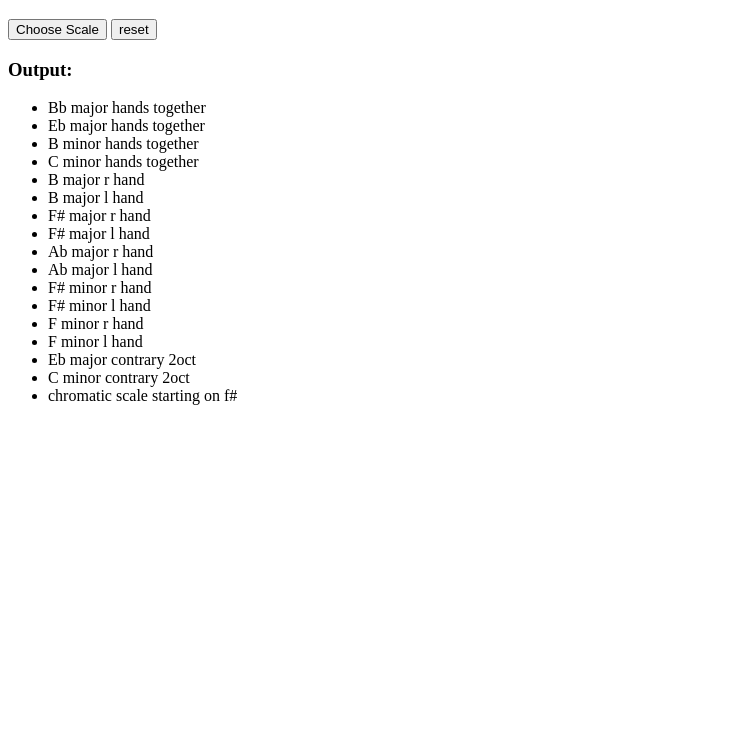
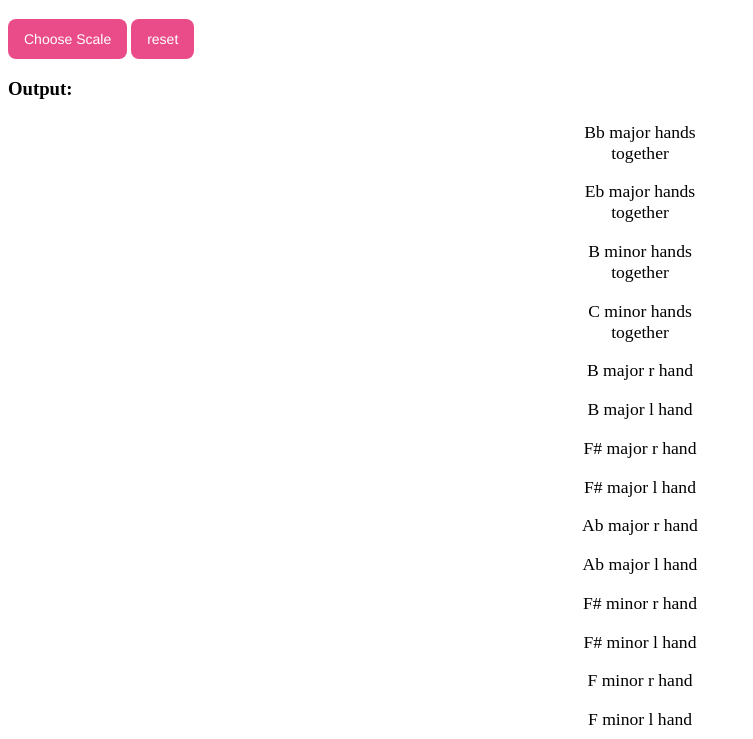
Before and after one commit to Geronimo2763/simple-abrsm-practise-helper, a plain HTML site: page index.html in a window 1280 px wide. Shown: the part 61-800 px from the top of the page, without its empty margins (0-753 px from the left). Drawn offline with Linux system fonts and the light colour scheme.

Commit message:
Update index.html

```diff
--- a/index.html
+++ b/index.html
@@ -4,9 +4,61 @@
 <head>
         <meta charset="UTF-8">
         <meta name="viewport" content="width=device-width, initial-scale=1.0">
+        <style>
+                button {
+                        background-color: #EA4C89;
+                        border-radius: 8px;
+                        border-style: none;
+                        box-sizing: border-box;
+                        color: #FFFFFF;
+                        cursor: pointer;
+                        display: inline-block;
+                        font-family: "Haas Grot Text R Web", "Helvetica Neue", Helvetica, Arial, sans-serif;
+                        font-size: 14px;
+                        font-weight: 500;
+                        height: 40px;
+                        line-height: 20px;
+                        list-style: none;
+                        margin: 0;
+                        outline: none;
+                        padding: 10px 16px;
+                        position: relative;
+                        text-align: center;
+                        text-decoration: none;
+                        transition: color 100ms;
+                        vertical-align: baseline;
+                        user-select: none;
+                        -webkit-user-select: none;
+                        touch-action: manipulation;
+                }
+
+                .button-1:hover,
+                .button-1:focus {
+                        background-color: #F082AC;
+                }
+
+                ul {
+                        margin: 0;
+                        gap: 0.01rem;
+                        padding: 0;
+                        display: flex;
+                        list-style: none;
+                        place-items: center;
+                        flex-direction: column;
+                        counter-reset: my-counter;
+                }
+
+                li {
+                        width: 10rem;
+                        text-align: center;
+                        font-size: 1.1em;
+                        border-radius: 3rem;
+                        padding: 0.2rem 0.9rem 0.9rem 0.9rem;
+                }
+        </style>
+        <title>Abrsm Grade 3 scales practice</title>
 
 
-        <title>Abrsm Grade 3 scales practice</title>
 </head>
 
 <body>
@@ -18,16 +70,17 @@
 
 
         <script>
-                const starting_scales = ["Bb major hands together", "Eb major hands together", "B minor hands together", "C minor hands together", "B major r hand", "B major l hand", "F# major r hand", "F# major l hand", "Ab major r hand", "Ab major l hand", "F# minor r hand", "F# minor l hand", "F minor r hand", "F minor l hand","Eb major contrary 2oct","C minor contrary 2oct","chromatic scale starting on f#"];
+                const starting_scales = ["Bb major hands together", "Eb major hands together", "B minor hands together", "C minor hands together", "B major r hand", "B major l hand", "F# major r hand", "F# major l hand", "Ab major r hand", "Ab major l hand", "F# minor r hand", "F# minor l hand", "F minor r hand", "F minor l hand", "Eb major contrary 2oct", "C minor contrary 2oct", "chromatic scale starting on f#"];
                 let scales = [...starting_scales]
                 const scales_ul = document.getElementById("scales");
 
                 const rnd_button = document.getElementById("random");
                 const reset_button = document.getElementById("reset");
                 const output = document.getElementById("output");
-                const update_list = () =>  {
+                const update_list = () => {
                         scales_ul.innerHTML = "";
-                        scales.forEach(add_to_list)};
+                        scales.forEach(add_to_list)
+                };
 
                 function getRandomElement(array) {
                         const randomIndex = Math.floor(Math.random() * array.length);
@@ -36,16 +89,16 @@
                         return array.pop(random);
                 }
 
-                function add_to_list(text){
+                function add_to_list(text) {
 
                         e = document.createElement("li");
                         e.innerText = text;
                         scales_ul.appendChild(e);
                 };
 
-               update_list();
+                update_list();
 
-                function random(){
+                function random() {
                         random_scale = getRandomElement(scales);
                         console.log(random_scale)
                         update_list();
@@ -53,8 +106,8 @@
 
                 }
 
-                rnd_button.addEventListener("click",random);
-                reset_button.addEventListener("click",()=>{
+                rnd_button.addEventListener("click", random);
+                reset_button.addEventListener("click", () => {
                         scales = [...starting_scales]
                         update_list();
                         output.innerText = `Output: `;
```
